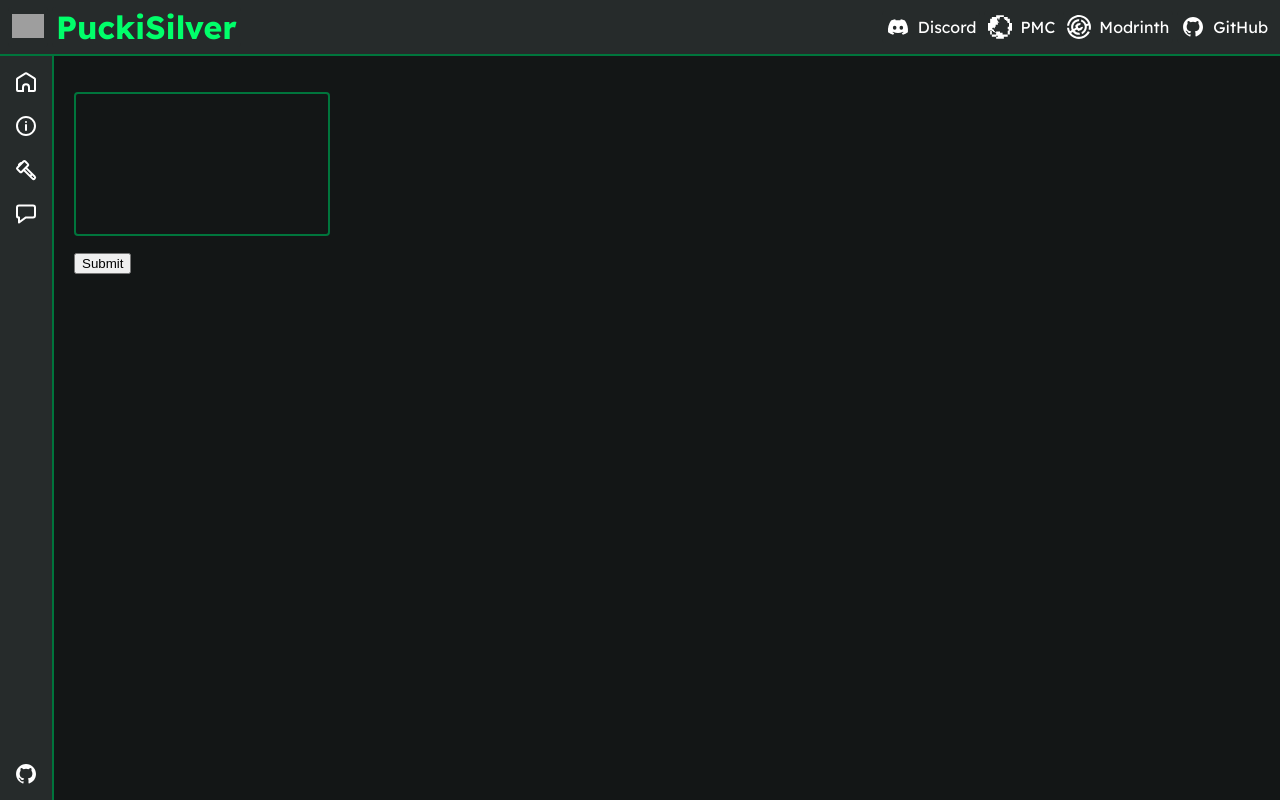
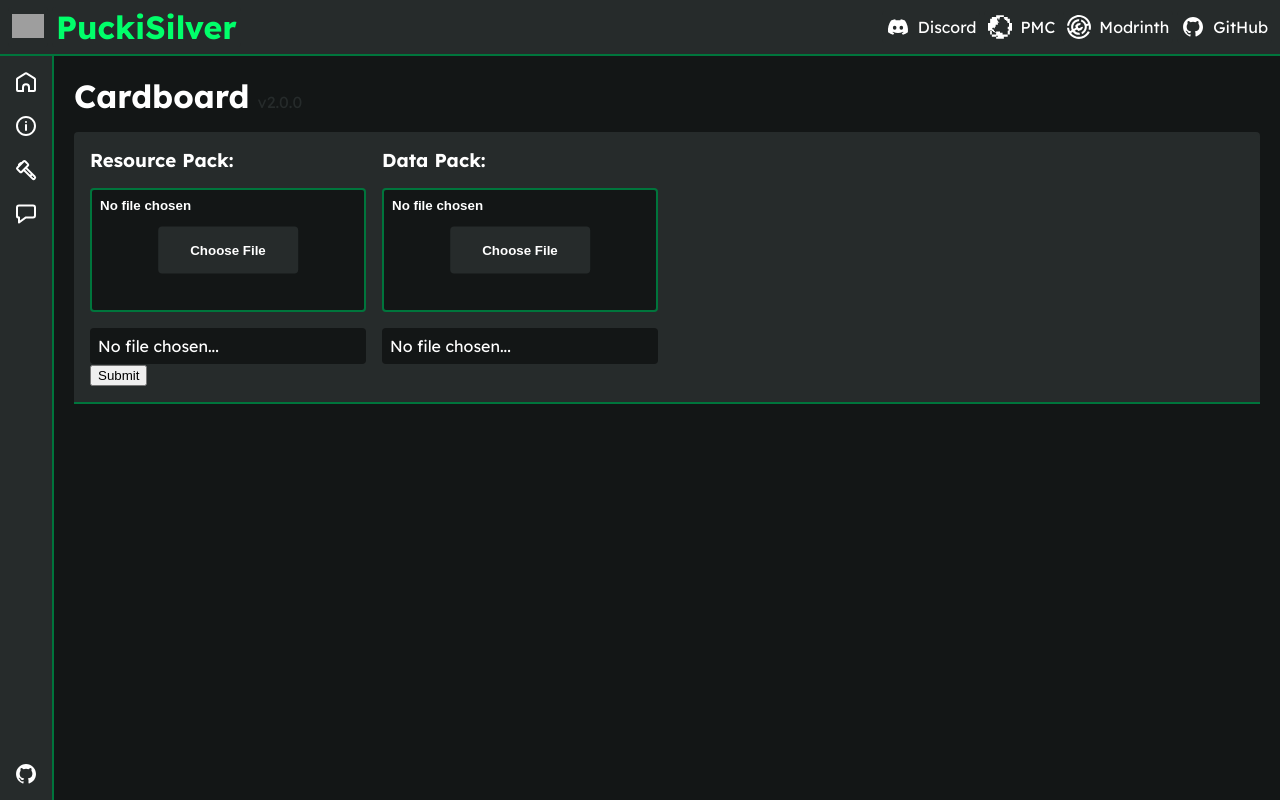
Before and after one commit to PuckiSilver/PuckiSilver.github.io, a React (Create React App) app: page /tools/cardboard in a window 1280 px wide. Built offline with nearby package versions, Linux system fonts and the light colour scheme; grey boxes are pictures that could not be loaded.

Commit message:
start working on cardboard 2.0

```diff
--- a/src/components/UploadMultiple.scss
+++ b/src/components/UploadMultiple.scss
@@ -1,39 +1,46 @@
 @import './../styles.scss';
 
-div.uploadMultiple {
+div.upload_multiple {
     display: flex;
+    flex-direction: column;
     gap: 1rem;
-    margin: 1rem 0;
 
     input.upload {
         width: 16rem;
-        height: 9rem;
+        height: 6.5rem;
         border: .125rem solid var(--border-color);
         border-radius: .25rem;
         display: flex;
-        color: #00000000;
+        color: var(--text-color);
+        font-weight: 700;
         transition: border-color 0.2s ease-in-out;
-        padding: 1rem;
-        box-sizing: border-box;
+        padding: .5rem;
         position: relative;
         background-color: var(--background-color);
 
         &::file-selector-button {
-            display: none;
+            position: absolute;
+            top: 3.75rem;
+            left: 8.5rem;
+            transform: translate(-50%, -50%);
+            border: none;
+            background-color: var(--section-color);
+            color: var(--text-color);
+            border-radius: .25rem;
+            padding: 1rem 2rem;
+            font-weight: 700;
         }
 
         &:hover {
             border-color: var(--primary-color);
-
-            .backgroundImage {
-                opacity: .8;
-            }
-        }
-
-        div.files {
-            display: flex;
-            flex-wrap: wrap;
-            margin-top: 1rem;
         }
     }
+
+    div.file_name {
+        display: flex;
+        justify-content: space-between;
+        background-color: var(--background-color);
+        border-radius: .25rem;
+        padding: .5rem;
+    }
 }
--- a/src/components/UploadMultiple.tsx
+++ b/src/components/UploadMultiple.tsx
@@ -2,38 +2,31 @@ import React from 'react'
 import './UploadMultiple.scss'
 
 const UploadMultiple = () => {
-    const [files, setFiles] = React.useState<File[]>([]);
-
-    const addFiles = (files: FileList) => {
-        setFiles(prev => [...prev, ...Array.from(files)]);
-    }
+    const [file, setFile] = React.useState<File|undefined>(undefined);
 
     const onChange = (e: React.ChangeEvent<HTMLInputElement>) => {
         e.preventDefault();
-        e.target.files && addFiles(e.target.files);
+        e.target.files && setFile(e.target.files[0]);
     }
 
     const onDrop = (e: React.DragEvent<HTMLInputElement>) => {
         e.preventDefault();
-        addFiles(e.dataTransfer.files);
+        setFile(e.dataTransfer.files[0]);
     }
 
     return (
-        <div className='uploadMultiple'>
+        <div className='upload_multiple'>
             <input
                 type='file'
                 className='upload'
-                multiple
                 onChange={onChange}
                 onDrop={onDrop}
             />
-            <div className='files'>
-                {files.map(file => (
-                    <div key={file.name} className='file'>
-                        <span>{file.name}</span>
-                        <button onClick={() => setFiles(prev => prev.filter(f => f !== file))}>Remove</button>
-                    </div>
-                ))}
+            <div className='file_name'>
+                {file ? <>
+                    <span>{file.name}</span>
+                    <button onClick={() => setFile(undefined)}>X</button>
+                </> : <span>No file chosen...</span>}
             </div>
         </div>
     )
--- /dev/null
+++ b/src/views/tools/Cardboard.scss
@@ -0,0 +1,23 @@
+@import '../../styles.scss';
+
+.cardboard_header {
+    display: flex;
+    gap: .5rem;
+    align-items: baseline;
+
+    span {
+        color: var(--section-color);
+    }
+}
+
+.cardboard_row {
+    display: flex;
+    flex-wrap: wrap;
+    gap: 1rem;
+
+    label {
+        display: flex;
+        flex-direction: column;
+        gap: 1rem;
+    }
+}
--- a/src/views/tools/Cardboard.tsx
+++ b/src/views/tools/Cardboard.tsx
@@ -1,13 +1,29 @@
 import React from 'react'
 import UploadMultiple from '../../components/UploadMultiple';
+import './Cardboard.scss';
 
 const Cardboard = () => {
     return (<>
         <main className='cardboard'>
-            <form onSubmit={e => {e.preventDefault(); console.log(e);}}>
-                <UploadMultiple />
-                <input type='submit' value='Submit' />
-            </form>
+            <div className='cardboard_header'>
+                <h1>Cardboard</h1>
+                <span>v2.0.0</span>
+            </div>
+            <div className='section'>
+                <form onSubmit={e => {e.preventDefault(); console.log(e);}}>
+                    <div className='cardboard_row'>
+                        <label>
+                            <h3>Resource Pack:</h3>
+                            <UploadMultiple />
+                        </label>
+                        <label>
+                            <h3>Data Pack:</h3>
+                            <UploadMultiple />
+                        </label>
+                    </div>
+                    <input type='submit' value='Submit' />
+                </form>
+            </div>
         </main>
     </>)
 }
```
